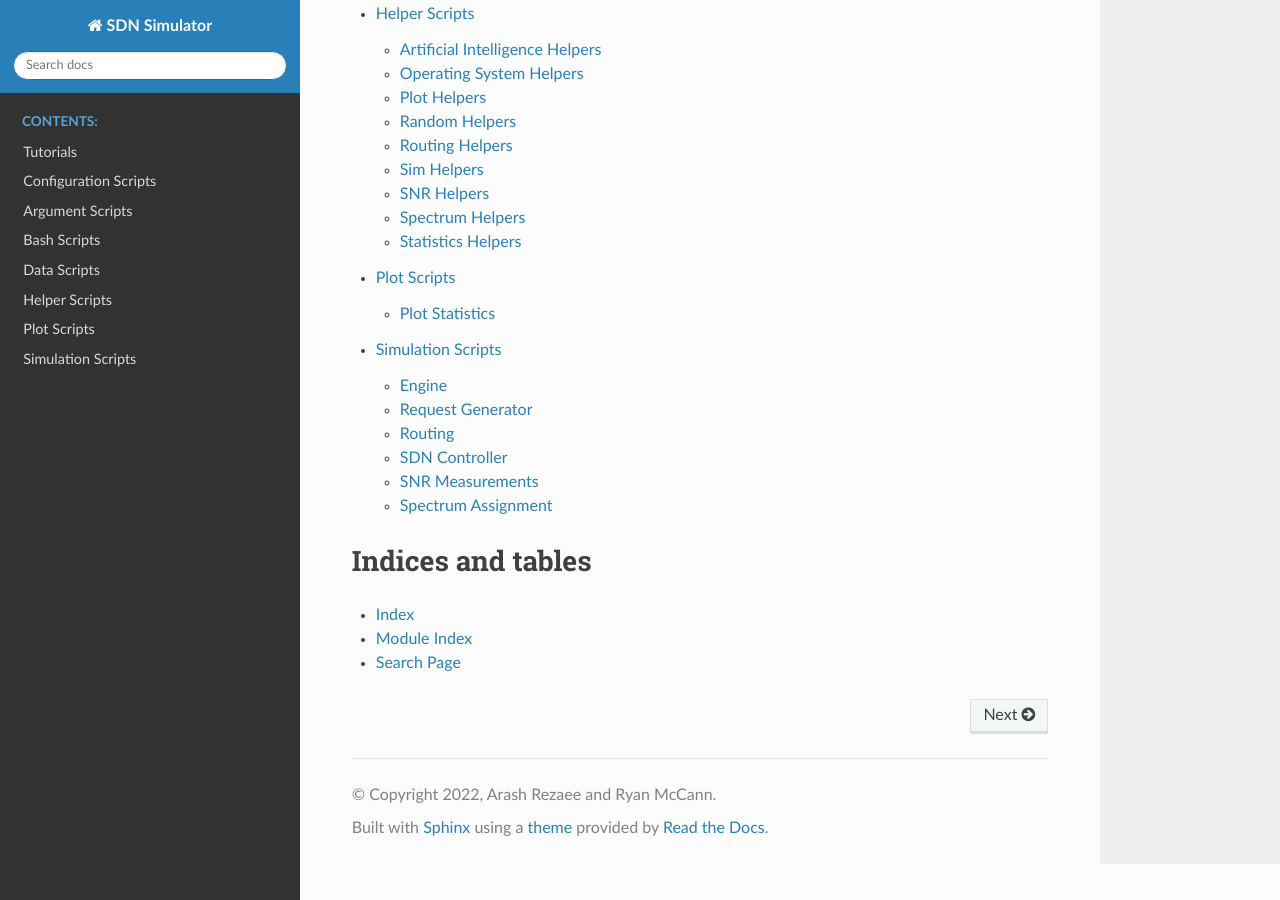
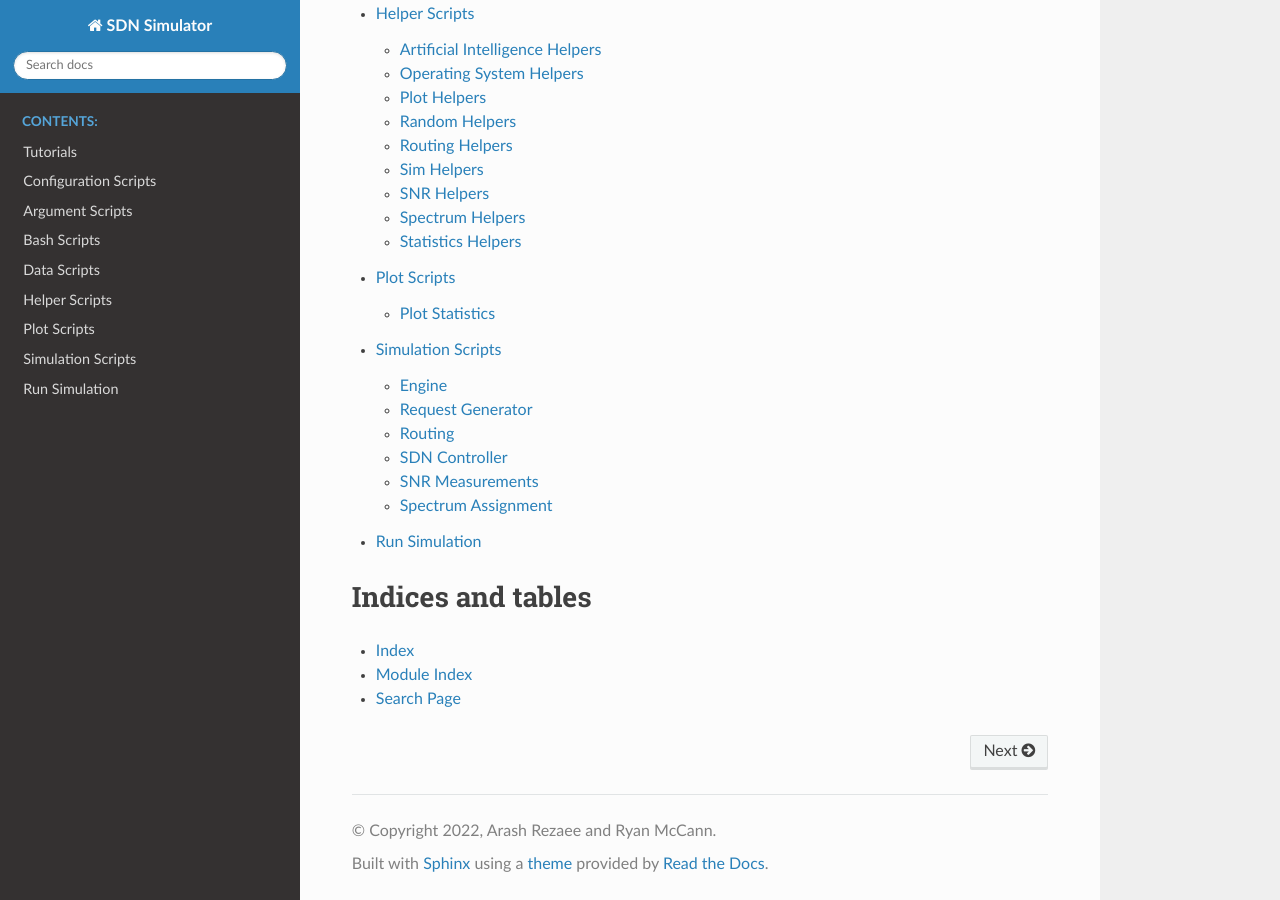
Before and after one commit to SDNNetSim/SDON_simulator, a Sphinx documentation site: the page built from docs/index.rst, in a window 1280 px wide and 900 px high, scrolled down 998 px. Built offline with Sphinx 7.4.7 and the Read the Docs theme 2.0.0, drawn with Linux system fonts in a browser that asks for light colours.

Commit message:
Add run_sim.py to sphinx

```diff
--- a/docs/index.rst
+++ b/docs/index.rst
@@ -17,6 +17,7 @@ networking.
    helper/helper_modules.rst
    plot/plot_modules.rst
    sim/sim_modules.rst
+   run_sim.rst
 
 Indices and tables
 ==================
--- /dev/null
+++ b/docs/run_sim.rst
@@ -0,0 +1,6 @@
+Run Simulation
+===============
+
+.. automodule:: run_sim
+    :members:
+    :undoc-members:
```
